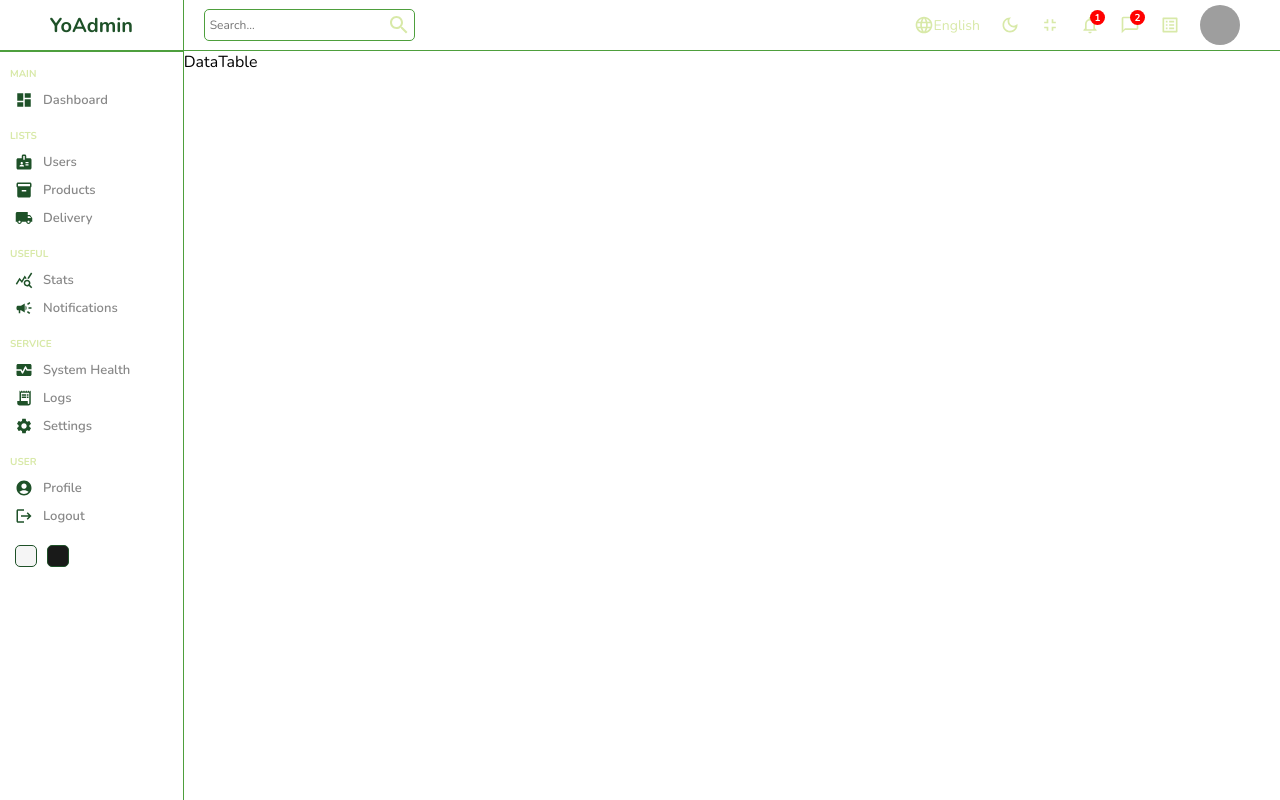
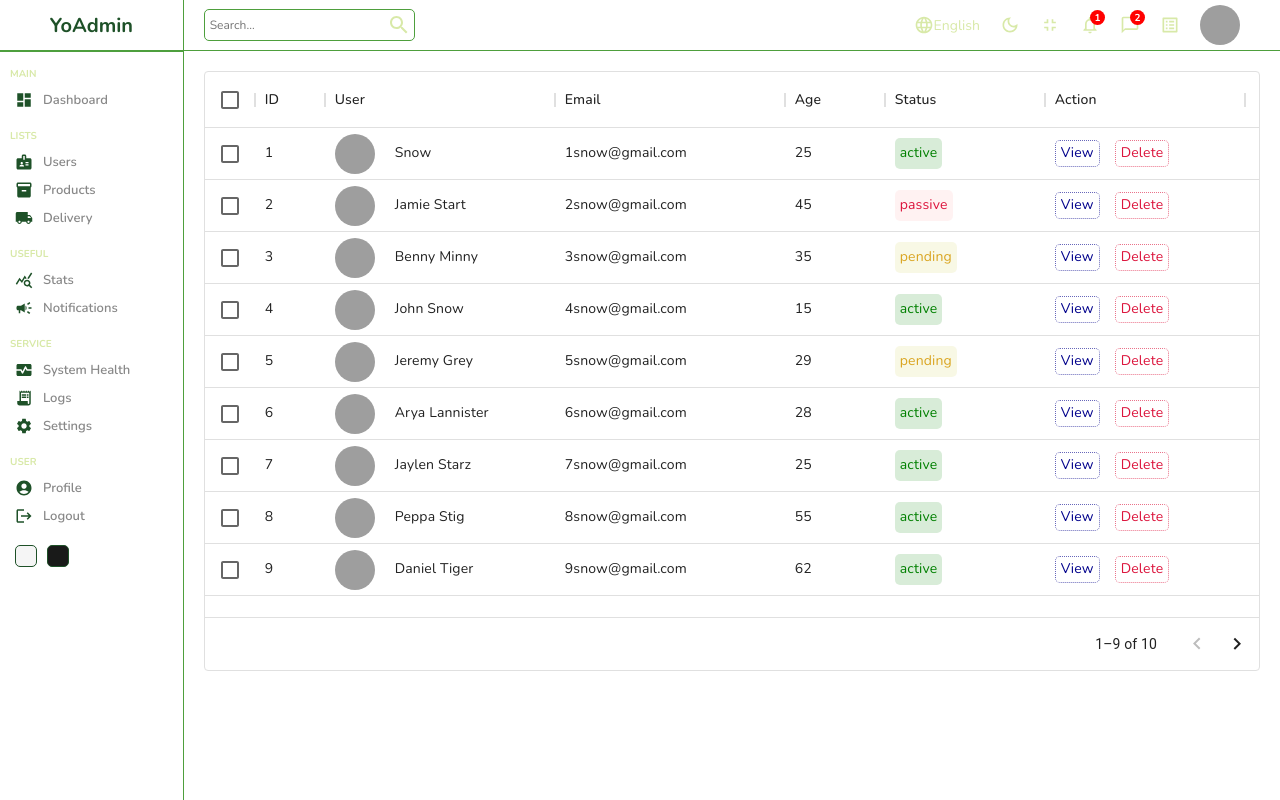
Before and after one commit to Blueprint-Avenue/yoadmin, a React (Create React App) app: page /users in a window 1280 px wide. Built offline with nearby package versions, Linux system fonts and the light colour scheme; grey boxes are pictures that could not be loaded.

Commit message:
completed MUI data table component

```diff
--- a/package.json
+++ b/package.json
@@ -7,6 +7,7 @@
     "@emotion/styled": "^11.8.1",
     "@mui/icons-material": "^5.6.2",
     "@mui/material": "^5.7.0",
+    "@mui/x-data-grid": "^5.11.0",
     "@testing-library/jest-dom": "^5.16.4",
     "@testing-library/react": "^13.2.0",
     "@testing-library/user-event": "^13.5.0",
--- a/src/components/datatable/DataTable.js
+++ b/src/components/datatable/DataTable.js
@@ -1,6 +1,34 @@
 import "./datatable.scss";
+import {DataGrid} from "@mui/x-data-grid";
+import {userRows, userColumns} from "../../datatablesource";
+
 const DataTable = () => {
-	return <div className="data__Table">DataTable</div>;
+	const actionColumn = [
+		{
+			field: "action",
+			headerName: "Action",
+			width: 200,
+			renderCell: () => {
+				return (
+					<div className="cell__Action">
+						<div className="view__Button">View</div>
+						<div className="delete__Button">Delete</div>
+					</div>
+				);
+			},
+		},
+	];
+	return (
+		<div className="data__Table">
+			<DataGrid
+				rows={userRows}
+				columns={userColumns.concat(actionColumn)}
+				pageSize={9}
+				rowsPerPageOptions={[9]}
+				checkboxSelection
+			/>
+		</div>
+	);
 };
 
 export default DataTable;
--- a/src/components/datatable/datatable.scss
+++ b/src/components/datatable/datatable.scss
@@ -1,3 +1,56 @@
 .data__Table{
+    height: 600px;
+    padding: 20px;
 
+    .cell__WithImg{
+        display: flex;
+        align-items: center;
+        .cell__Img{
+            width: 40px;
+            height: 40px;
+            border-radius: 50%;
+            object-fit: cover;
+            margin-right: 20px;
+        }
+    }
+    .cell__WithStatus{
+        padding: 5px;
+        border-radius: 5px;
+
+        &.active {
+            color: green;
+            background-color: rgba(0, 128, 0, 0.151);
+        }
+
+        &.passive {
+            color: crimson;
+            background-color: rgba(255, 0, 0, 0.05);
+        }
+
+        &.pending {
+            color: goldenrod;
+            background-color: rgba(189, 189, 3, 0.103);
+        }
+    }
+    .cell__Action{
+        display: flex;
+        align-items: center;
+        gap: 15px;
+
+        .view__Button{
+            padding: 2px 5px;
+            border-radius: 5px;
+            color: darkblue;
+            border: 1px dotted rgba(0,0,139,0.596);
+            cursor: pointer;
+        }
+
+        .delete__Button{
+            padding: 2px 5px;
+            border-radius: 5px;
+            color: crimson;
+            border: 1px dotted rgba(220, 20, 60, 0.6);
+            cursor: pointer;
+        }
+    }
 }
--- /dev/null
+++ b/src/datatablesource.js
@@ -0,0 +1,121 @@
+export const userColumns = [
+	{field: "id", headerName: "ID", width: 70},
+	{
+		field: "user",
+		headerName: "User",
+		width: 230,
+		renderCell: (params) => {
+			return (
+				<div className="cell__WithImg">
+					<img className="cell__Img" src={params.row.img} alt="avatar" />
+					{params.row.username}
+				</div>
+			);
+		},
+	},
+	{
+		field: "email",
+		headerName: "Email",
+		width: 230,
+	},
+	{
+		field: "age",
+		headerName: "Age",
+		width: 100,
+	},
+	{
+		field: "status",
+		headerName: "Status",
+		width: 160,
+		renderCell: (params) => {
+			return (
+				<div className={`cell__WithStatus ${params.row.status}`}>
+					{params.row.status}
+				</div>
+			);
+		},
+	},
+];
+
+export const userRows = [
+	{
+		id: 1,
+		username: "Snow",
+		img: "https://images.pexels.com/photos/1987301/pexels-photo-1987301.jpeg?auto=compress&cs=tinysrgb&w=1260&h=750&dpr=1",
+		status: "active",
+		email: "1snow@gmail.com",
+		age: 25,
+	},
+	{
+		id: 2,
+		username: "Jamie Start",
+		img: "https://images.pexels.com/photos/965324/pexels-photo-965324.jpeg?auto=compress&cs=tinysrgb&w=1260&h=750&dpr=1",
+		status: "passive",
+		email: "2snow@gmail.com",
+		age: 45,
+	},
+	{
+		id: 3,
+		username: "Benny Minny",
+		img: "https://images.pexels.com/photos/325688/pexels-photo-325688.jpeg?auto=compress&cs=tinysrgb&w=1260&h=750&dpr=1",
+		status: "pending",
+		email: "3snow@gmail.com",
+		age: 35,
+	},
+	{
+		id: 4,
+		username: "John Snow",
+		img: "https://images.pexels.com/photos/1232459/pexels-photo-1232459.jpeg?auto=compress&cs=tinysrgb&w=1260&h=750&dpr=1",
+		status: "active",
+		email: "4snow@gmail.com",
+		age: 15,
+	},
+	{
+		id: 5,
+		username: "Jeremy Grey",
+		img: "https://images.pexels.com/photos/1808398/pexels-photo-1808398.jpeg?auto=compress&cs=tinysrgb&w=1260&h=750&dpr=1",
+		status: "pending",
+		email: "5snow@gmail.com",
+		age: 29,
+	},
+	{
+		id: 6,
+		username: "Arya Lannister",
+		img: "https://images.pexels.com/photos/1689731/pexels-photo-1689731.jpeg?auto=compress&cs=tinysrgb&w=1260&h=750&dpr=1",
+		status: "active",
+		email: "6snow@gmail.com",
+		age: 28,
+	},
+	{
+		id: 7,
+		username: "Jaylen Starz",
+		img: "https://images.pexels.com/photos/3027243/pexels-photo-3027243.jpeg?auto=compress&cs=tinysrgb&w=1260&h=750&dpr=1",
+		status: "active",
+		email: "7snow@gmail.com",
+		age: 25,
+	},
+	{
+		id: 8,
+		username: "Peppa Stig",
+		img: "https://images.pexels.com/photos/1839963/pexels-photo-1839963.jpeg?auto=compress&cs=tinysrgb&w=1260&h=750&dpr=1",
+		status: "active",
+		email: "8snow@gmail.com",
+		age: 55,
+	},
+	{
+		id: 9,
+		username: "Daniel Tiger",
+		img: "https://images.pexels.com/photos/2915216/pexels-photo-2915216.jpeg?auto=compress&cs=tinysrgb&w=1260&h=750&dpr=1",
+		status: "active",
+		email: "9snow@gmail.com",
+		age: 62,
+	},
+	{
+		id: 10,
+		username: "Roxie Sunset",
+		img: "https://images.pexels.com/photos/3151296/pexels-photo-3151296.jpeg?auto=compress&cs=tinysrgb&w=1260&h=750&dpr=1",
+		status: "active",
+		email: "90snow@gmail.com",
+		age: 64,
+	},
+];
```
Also changed, not shown: 1 other file (tests, documents, lock files or other folders).
